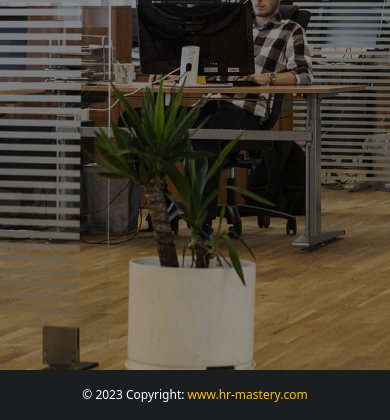
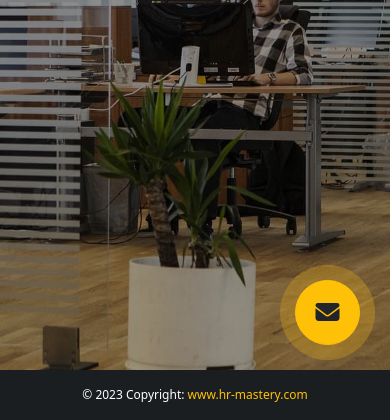
Before and after one commit to guptaji007/django-mastery-hr, a Django app: page / in a window 390 px wide. Shown: the part 424-844 px from the top of the page. Run offline with Django 4.2, Linux system fonts and the light colour scheme; some libraries are stand-ins or nearby versions.

Commit message:
HR Agency S2 E03

```diff
--- a/config/urls.py
+++ b/config/urls.py
@@ -15,6 +15,8 @@ urlpatterns = [
     path("login/", include("django.contrib.auth.urls")),
     # Path to Support
     path("support/", views.support, name="support"),
+    # Path to Message
+    path("add_message/", views.add_message, name="add_message"),
     # ============= SEND EMAIL =====================================
     # Path to send frontend form
     path("email_frontend/", views.email_frontend, name="email_frontend"),
--- a/hr/views.py
+++ b/hr/views.py
@@ -3,7 +3,7 @@ from django.http import HttpResponseRedirect  # redirect the page after submit
 from django.contrib import messages  # send alert message to frontend
 from django.core.mail import EmailMultiAlternatives  # required to send mails
 from django.template import loader  # render templates on email body
-from .models import Registered_email, Support
+from .models import Registered_email, Support, Message
 from django.contrib.auth.decorators import (
     login_required,
 )  # Login required to access private pages
@@ -52,6 +52,19 @@ def support(request):
             return HttpResponseRedirect("/")
     else:
         return render(request, "support.html")
+
+
+# Message View
+def add_message(request):
+    if request.method == "POST":
+        if request.POST.get("message"):
+            message = Message()
+            message.text = request.POST.get("message")
+            message.save()
+            messages.success(request, "Message sent successfully !")
+            return HttpResponseRedirect("/")
+    else:
+        return render(request, "home.html")
 
 
 # ================= RESUMES ====================
--- a/static/css/style.css
+++ b/static/css/style.css
@@ -215,6 +215,20 @@ body {
     #card-login {
         width: 95%;
     }
+    #modal-message {
+        bottom: 55px;
+        right: 12px;
+        width: 90%;
+    }
+    .txt-sm {
+        font-size: 12px;
+    }
+    .pulse {
+        width: 45px;
+        height: 45px;
+        right: 15px;
+        bottom: 62px;
+    }
 }
 
 /* Login Page CSS */
@@ -231,3 +245,36 @@ body {
     border-radius: 15px;
     font-size: 16px;
 }
+
+/* Message Box CSS */
+.pulse {
+    width: 65px;
+    height: 65px;
+    border-radius: 50%;
+    position: fixed;
+    right: 30px;
+    bottom: 75px;
+    padding: 5px;
+    animation: animate 3s linear infinite;
+}
+@keyframes animate {
+    0% {
+        box-shadow: 0 0 0 0 rgba(218, 165, 32, .7), 0 0 0 0 rgba(218, 165, 32, .7);
+    }
+    40% {
+        box-shadow: 0 0 0 30px rgba(255, 109, 74, 0), 0 0 0 0 rgba(218, 165, 32, .7);
+    }
+    80% {
+        box-shadow: 0 0 0 50px rgba(255, 109, 74, 0), 0 0 0 30px rgba(255, 109, 74, 0);
+    }
+    100% {
+        box-shadow: 0 0 0 0px rgba(255, 109, 74, 0), 0 0 0 30px rgba(255, 109, 74, 0);
+    }
+}
+
+#modal-message {
+    position: absolute;
+    bottom: 40px;
+    right: 20px;
+    width: 400px;
+}
--- a/templates/base.html
+++ b/templates/base.html
@@ -329,6 +329,19 @@
         });
     </script>
 
+    <!-- Dependent Select Option -->
+    <script>
+        function req() {
+            if(document.getElementById('choose').value!="")
+            {
+                document.getElementById('dependent').disabled = false;
+            }
+            else {
+                document.getElementById('dependent').disabled = true;
+            }
+        }
+    </script>
+
     <!-- Static JS -->
     <script src="{% static 'js/script.js' %}"></script>
 </body>
--- a/templates/home.html
+++ b/templates/home.html
@@ -3,9 +3,42 @@
 <!-- Page Content -->
 {% block content %}
 <div class="block-position">
-    <h1 class="text-light typed-text">We <span class="text-warning" id="element"></span></h1>
+    <h1 class="text-light typed-text">
+        We <span class="text-warning" id="element"></span>
+    </h1>
     <a href="{% url 'opportunities' %}" id="btn-job" class="btn btn-outline-warning border-light mt-4 mt-sm-5">
         <i class="fas fa-chart-pie"></i>&nbsp;&nbsp; Job Opportunities
     </a>
 </div>
+
+<!-- Message Icon -->
+<div>
+    <button class="btn btn-warning text-dark pulse txt-sm" data-bs-toggle="modal" data-bs-target="#messageModal">
+        <i class="fas fa-envelope fa-2x"></i>
+    </button>
+</div>
+<!-- Msg Modal -->
+<div class="modal fade" id="messageModal" tabindex="-1" aria-labelledby="messageModalLabel" aria-hidden="true">
+    <div class="modal-dialog" id="modal-message">
+        <div class="modal-content">
+            <div class="modal-header">
+                <h1 class="modal-title fs-5" id="messageModalLabel"><i class="fas fa-envelope "></i>&nbsp; Message</h1>
+                <button type="button" class="btn-close" data-bs-dismiss="modal" aria-label="Close"></button>
+            </div>
+            <form action="{% url 'add_message' %}" method="POST" enctype="multipart/form-data">
+                {% csrf_token %}
+                <div class="modal-body">
+                    <div class="form-group">
+                        <textarea name="message" rows="10" class="form-control" maxlength="1000" placeholder="Send us a message..." required></textarea>
+                    </div>
+                    <div class="d-grid gap-2 mb-3 mt-3">
+                        <button class="btn btn-warning" type="submit">Send message &nbsp;
+                            <i class="fas fa-paper-plane"></i>
+                        </button>
+                    </div>
+                </div>
+            </form>
+        </div>
+    </div>
+</div>
 {% endblock content %}
--- a/templates/support.html
+++ b/templates/support.html
@@ -41,7 +41,7 @@
             </div>
 
             <div class="mb-3">
-                <select name="person" class="form-select" required>
+                <select name="person" id="choose" onchange="req()" class="form-select" required>
                     <option value="">Who are you ?</option>
                     <option disabled></option>
                     <option value="Employee">Employee</option>
@@ -51,7 +51,7 @@
             </div>
 
             <div class="mb-3">
-                <select name="option" class="form-select" required>
+                <select name="option" id="dependent" class="form-select" required>
                     <option value="">Select a subject</option>
                     <option disabled></option>
                     <option value="I lost my account">I lost my account</option>
```
Also changed, not shown: hr/admin.py (+31 -1 lines), hr/models.py (+17 -1 lines), hr/migrations/0003_message_alter_support_option_alter_support_person_and_more.py (added), hr/migrations/0004_alter_message_situation_alter_support_option_and_more.py (added), hr/migrations/0005_alter_message_situation_alter_support_option_and_more.py (added).
